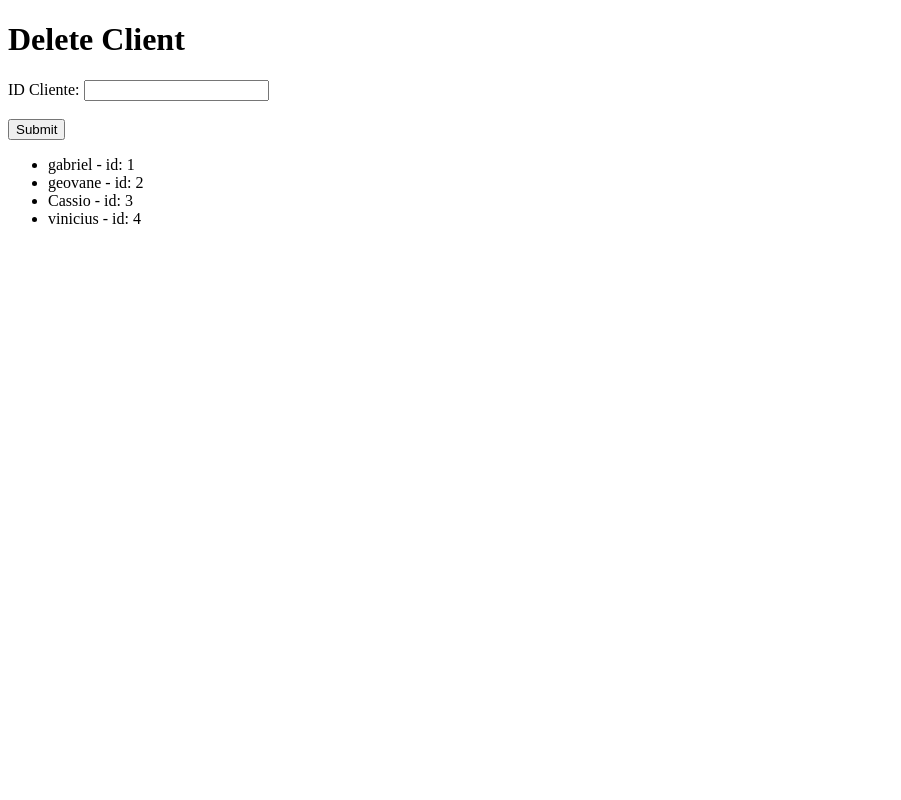
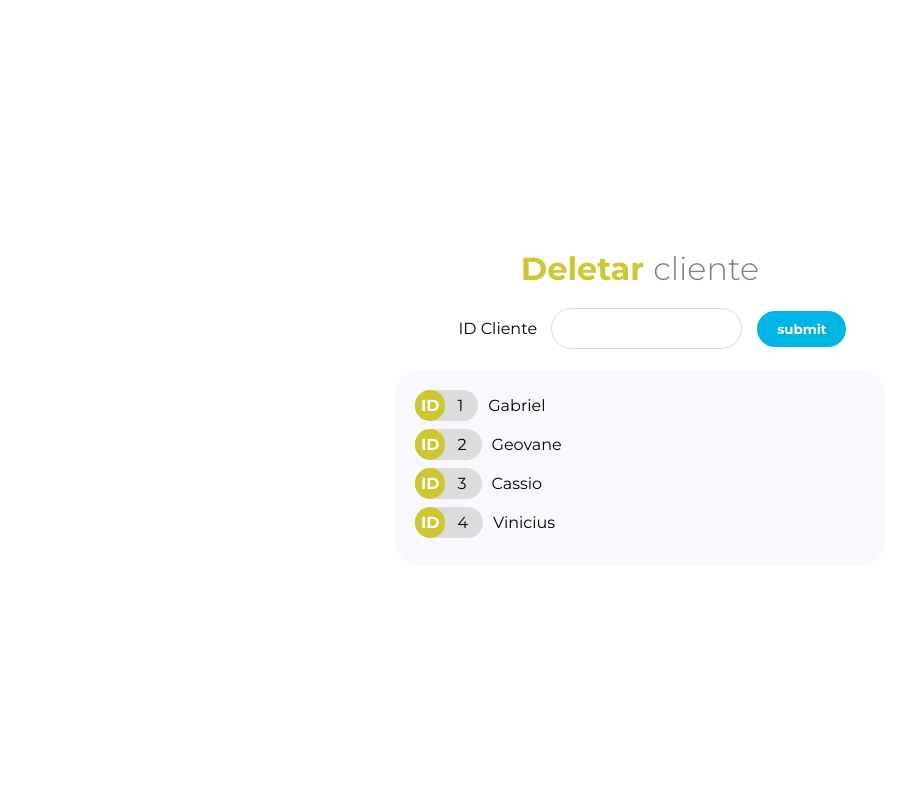
Before and after one commit to cassioegc/crud-flask, a Flask app: page /clients/delete/ in a window 1280 px wide. Shown: the whole page, without its empty margins (0-901 px from the left). Run offline with Flask 2, Linux system fonts and the light colour scheme.

Commit message:
add estilo pagina de deletar

```diff
--- a/static/css/add_clients.css
+++ b/static/css/add_clients.css
@@ -95,7 +95,7 @@ input[type="submit"] {
   margin-top: 8px;
   padding: 10px 20px;
   border: unset;
-  border-radius: 5px;
+  border-radius: 25px;
   background: #00b4e5;
   font-family: "Montserrat";
   text-transform: lowercase;
--- a/static/css/animations.css
+++ b/static/css/animations.css
@@ -24,10 +24,12 @@
   0% {
     transform: translateX(-50%);
     opacity: 0;
+    filter: blur(10px);
   }
   100% {
     transform: translateX(0%);
     opacity: 1;
+    filter: blur(0px);
   }
 }
 
--- a/static/css/clients.css
+++ b/static/css/clients.css
@@ -131,7 +131,7 @@ p {
 button {
   outline: none;
   padding: 10px 20px;
-  border-radius: 5px;
+  border-radius: 25px;
   border: unset;
   font-family: "Montserrat";
   font-weight: bold;
--- /dev/null
+++ b/static/css/delete_clients.css
@@ -0,0 +1,200 @@
+@import url("./home_landing.css");
+@import url("./animations.css");
+
+body {
+  display: flex;
+  justify-content: center;
+  align-content: center;
+  min-height: 100vh;
+  margin: 0px;
+  flex-direction: column;
+  animation: unset;
+  overflow: unset;
+}
+
+.title {
+  padding: 15px;
+}
+
+h1 {
+  margin: 0px;
+  text-align: center;
+  text-align: center;
+  font-weight: bold;
+  color: #cdc730;
+  animation-name: header;
+  animation-fill-mode: backwards;
+  animation-duration: 1s;
+  animation-delay: 0.5s;
+}
+
+h1 span {
+  font-weight: 100;
+  color: gray;
+  text-align: inherit;
+}
+
+.data {
+  display: flex;
+  justify-content: center;
+  align-content: center;
+  flex-direction: column;
+  flex-wrap: wrap;
+}
+
+form,
+.form,
+.list {
+  display: flex;
+  justify-content: center;
+  align-items: center;
+}
+
+.form {
+  animation-name: btn;
+  animation-fill-mode: backwards;
+  animation-duration: 1s;
+  animation-delay: 1s;
+  transition: 0.3s;
+}
+
+.list {
+  padding: 20px;
+  background: ghostwhite;
+  border-radius: 25px;
+  margin-top: 16px;
+  animation-name: clients;
+  animation-fill-mode: backwards;
+  animation-delay: 0.3s;
+  animation-duration: 1s;
+}
+
+ul {
+  padding: 0px;
+  margin: 0px;
+  list-style-type: none;
+  min-width: 450px;
+}
+
+li.content {
+  display: flex;
+  justify-content: left;
+  align-items: center;
+  margin-bottom: 8px;
+  animation-name: content;
+  animation-fill-mode: backwards;
+  animation-duration: 1s;
+  transition: 0.4s;
+}
+
+li:nth-child(0) {
+  animation-delay: 0.1s;
+}
+
+li:nth-child(1) {
+  animation-delay: 0.2s;
+}
+
+li:nth-child(2) {
+  animation-delay: 0.3s;
+}
+
+li:nth-child(3) {
+  animation-delay: 0.4s;
+}
+
+li:nth-child(4) {
+  animation-delay: 0.5s;
+}
+
+li:nth-child(5) {
+  animation-delay: 0.6s;
+}
+
+li:nth-child(6) {
+  animation-delay: 0.7s;
+}
+
+li:nth-child(7) {
+  animation-delay: 0.8s;
+}
+
+li:nth-child(8) {
+  animation-delay: 0.9s;
+}
+
+li:nth-child(9) {
+  animation-delay: 1s;
+}
+
+li.content div {
+  display: flex;
+  justify-content: center;
+  align-items: center;
+  border-radius: 25px;
+  background: gainsboro;
+  padding-right: 15px;
+  margin-right: 10px;
+}
+
+li.content div span {
+  padding-left: 12px;
+}
+
+p {
+  margin: 0px;
+  text-transform: capitalize;
+}
+
+p.label_id {
+  border-radius: 25px;
+  background: #cdc730;
+  padding: 6px;
+  display: flex;
+  justify-content: center;
+  align-items: center;
+  color: #fff;
+  font-weight: bold;
+  user-select: none;
+}
+
+.field {
+  padding: 5px 15px;
+}
+
+label {
+  padding: 10px;
+}
+
+input[type="text"] {
+  outline: none;
+  border-radius: 25px;
+  border: 1px solid gainsboro;
+  min-height: 35px;
+  padding: 2px 10px;
+  transition: 0.3s;
+  font-family: "Montserrat";
+}
+
+input[type="text"]:focus {
+  border: 1px solid #cdc730;
+}
+
+input[type="submit"] {
+  outline: none;
+  padding: 10px 20px;
+  border: unset;
+  min-height: 35px;
+  border-radius: 25px;
+  background: #00b4e5;
+  font-family: "Montserrat";
+  text-transform: lowercase;
+  font-weight: bold;
+  color: #fff;
+  transition: 0.3s;
+}
+
+input[type="submit"]:hover {
+  cursor: pointer;
+  background: #f44336;
+}
--- a/templates/deleteClients.html
+++ b/templates/deleteClients.html
@@ -1,22 +1,52 @@
 <!DOCTYPE html>
 <html>
+
 <head>
-        <title>Delete Client</title>
+	<title>Deletar cliente</title>
+	<link rel="stylesheet" type=text/css href="{{ url_for('static', filename='css/delete_clients.css') }}">
 </head>
+
 <body>
-        <h1>Delete Client</h1>
+	<div class="title">
+		<h1>
+			Deletar
+			<span>
+				cliente
+			</span>
+		</h1>
+	</div>
+	<div class="data">
+		<div class="form">
 			<form method="POST" action="/clients/delete/">
-            ID Cliente: <input type="text" name="id"><br><br>
+				<div class="field">
+					<label for="id">ID Cliente</label>
+					<input type="text" name="id">
+				</div>
+				<div class="action">
 					<input type="submit" value="Submit">
+				</div>
 			</form>
-
+		</div>
+		<div class="list">
 			<ul>
 				{% for c in clients %}
 				{% if c.persist  %}
-                <li>{{ c.name + ' - id: ' + c.id|string}}</li>
+				<li class="content">
+					<div>
+						<p class="label_id">ID</p>
+						<span>
+							{{ c.id }}
+						</span>
+					</div>
+					<p>
+						{{ c.name }}
+					</p>
+				</li>
 				{% endif %}
 				{% endfor %}
 			</ul>
+		</div>
+	</div>
 </body>
 
 </html>
```
Lines whose indentation alone changed are shown as unchanged.
